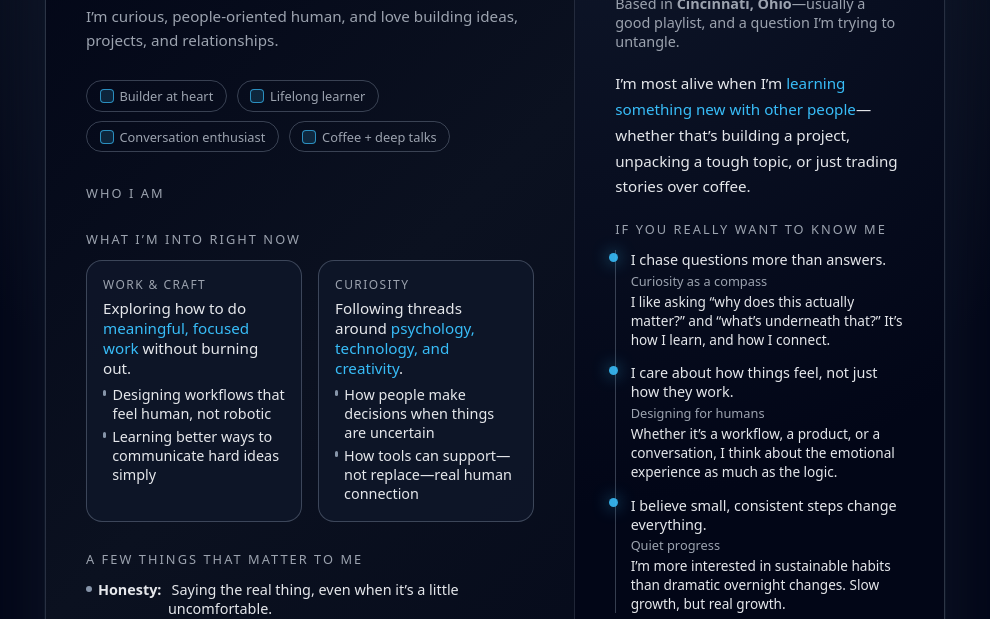
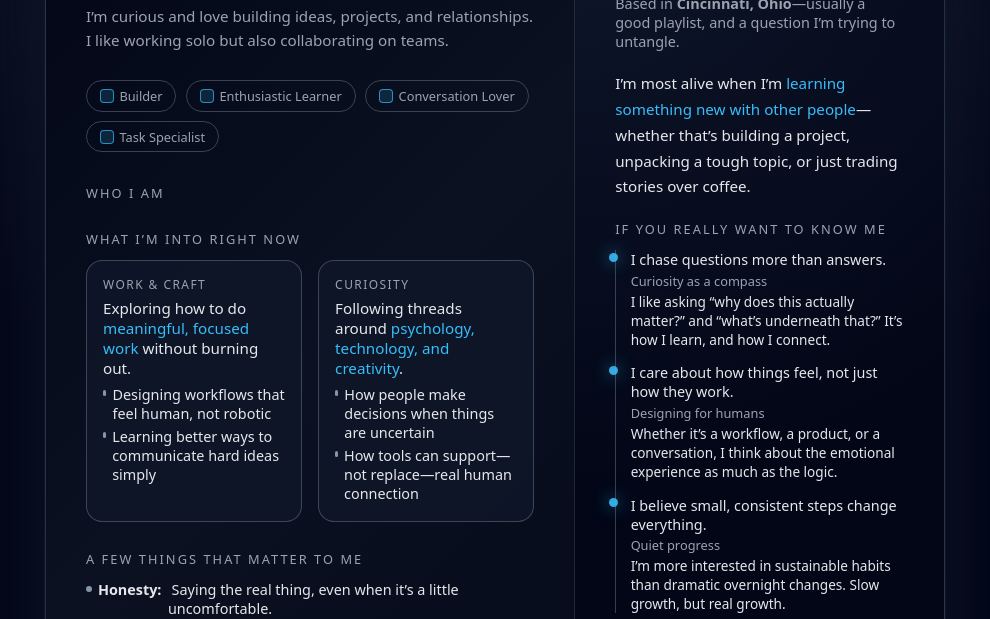
Before and after one commit to cejohnson124/cejohnson124.github.io, a plain HTML site: page index.html in a window 1280 px wide. Shown: the part 171-790 px from the top of the page, without its empty margins (145-1135 px from the left). Drawn offline with Linux system fonts and the light colour scheme.

Commit message:
Update index.html

```diff
--- a/index.html
+++ b/index.html
@@ -321,26 +321,26 @@
       <h1>Hey, I’m <span>Charlie</span>.</h1>
 
       <p class="subtitle">
-        I’m curious, people‑oriented human, and love building ideas, projects, and relationships.
+        I’m curious and love building ideas, projects, and relationships.  I like working solo but also collaborating on teams.
 
       </p>
 
       <div class="pill-row">
         <div class="pill">
           <span class="pill-icon"></span>
-          Builder at heart
+          Builder
         </div>
         <div class="pill">
           <span class="pill-icon"></span>
-          Lifelong learner
+          Enthusiastic Learner
         </div>
         <div class="pill">
           <span class="pill-icon"></span>
-          Conversation enthusiast
+          Conversation Lover
         </div>
         <div class="pill">
           <span class="pill-icon"></span>
-          Coffee + deep talks
+          Task Specialist
         </div>
       </div>
 
```
